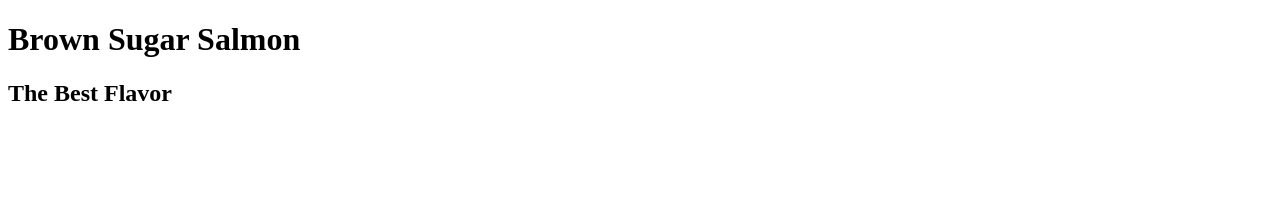
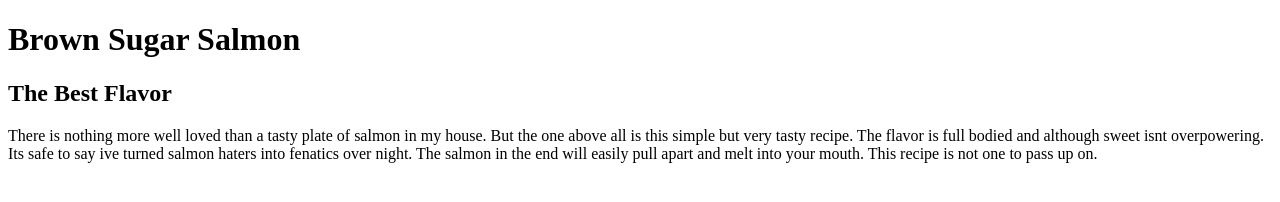
Before and after one commit to jstoltz2/odin-recipes, a plain HTML site: page recipes/Brown_sugar_salmon.html in a window 1280 px wide. Drawn offline with Linux system fonts and the light colour scheme.

Commit message:
added in a description of the dish being made in paragraph format

```diff
--- a/recipes/Brown_sugar_salmon.html
+++ b/recipes/Brown_sugar_salmon.html
@@ -7,5 +7,6 @@
     <body>
         <h1>Brown Sugar Salmon</h1>
         <h2>The Best Flavor</h2>
+            <p>There is nothing more well loved than a tasty plate of salmon in my house. But the one above all is this simple but very tasty recipe. The flavor is full bodied and although sweet isnt overpowering. Its safe to say ive turned salmon haters into fenatics over night. The salmon in the end will easily pull apart and melt into your mouth. This recipe is not one to pass up on.</p>
     </body>
 </html>
```
